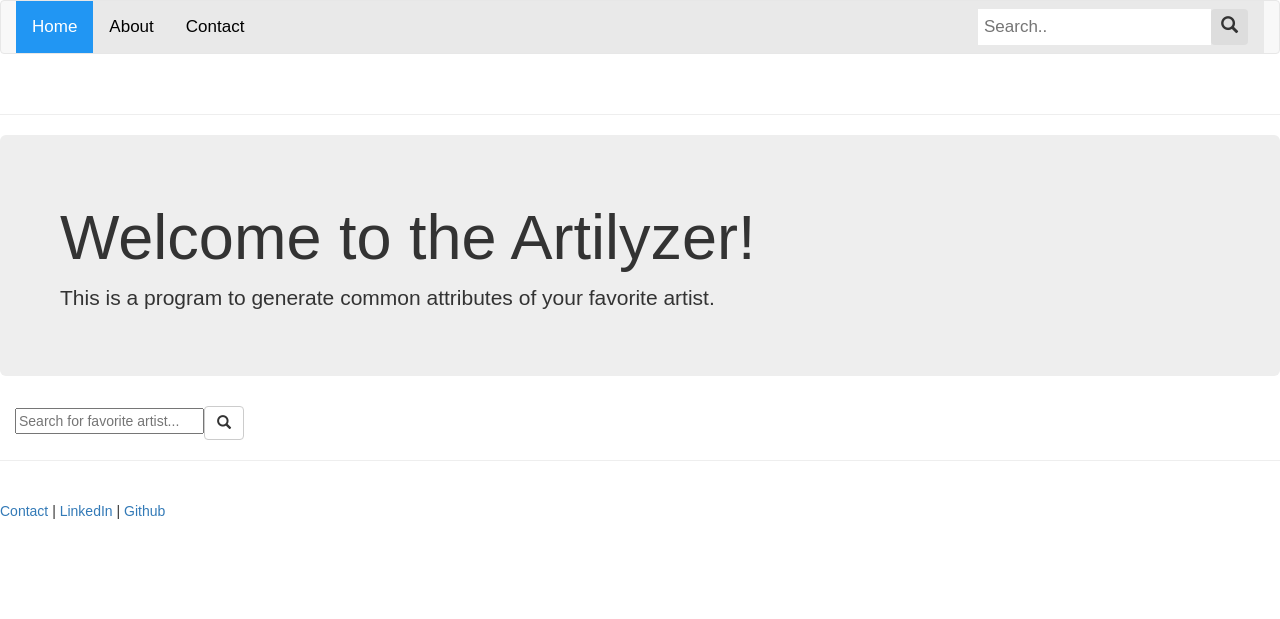
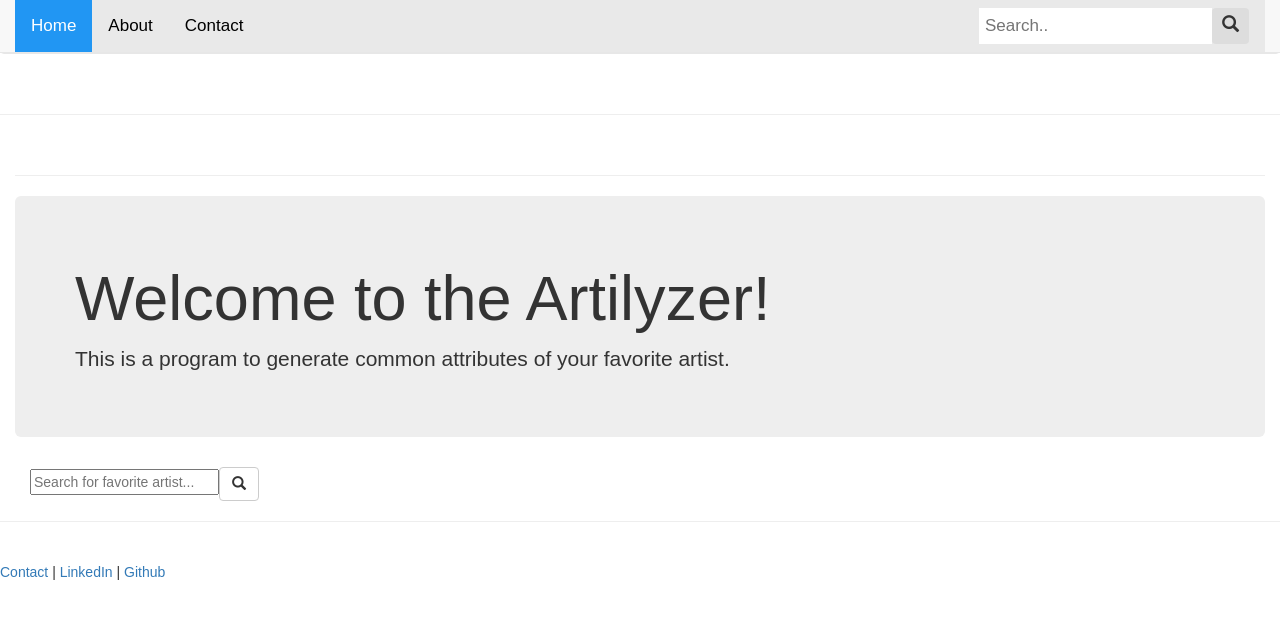
Before and after one commit to mtoriello0725/The-Artilizer, a Flask app: page / in a window 1280 px wide. Shown: the top 619 px of the page. Run offline with Flask 2, Linux system fonts and the light colour scheme; parts of the project's set-up code (start-up, migrations or seed data) failed here and were passed over; some libraries are stand-ins or nearby versions.

Commit message:
Migrated navigation bar code from header_footer file to home

```diff
--- a/templates/home.html
+++ b/templates/home.html
@@ -5,6 +5,28 @@
 {% extends "header_footer.html" %}
 
 {% block content %}
+
+    <nav class="navbar navbar-default navbar-fixed-top">
+        <div class="container-fluid">
+            <div class="topnav">
+                <a class="active" href="/">Home</a>
+                <a href="#about">About</a>
+                <a href="#contact">Contact</a>
+                <div class="search-container">
+                    <form method="POST" action="/collect">
+                        <input type="text" placeholder="Search.." id="artist-input-nav" name="artist-input">
+                        <button id="submit_nav" class="btn btn-default" type="submit">
+                            <span class="glyphicon glyphicon-search"></span>
+                        </button>
+                    </form>
+                </div>
+            </div>
+        </div>
+    </nav>
+
+    <br><hr>
+
+    <div id="content" class="container-fluid">
 
         <div class="row">
             <div class="jumbotron jumbotron-fluid">
@@ -22,5 +44,7 @@
             </div>
         </form>
 
+    </div>
+
 
 {% endblock %}
```
Lines whose indentation alone changed are shown as unchanged.
